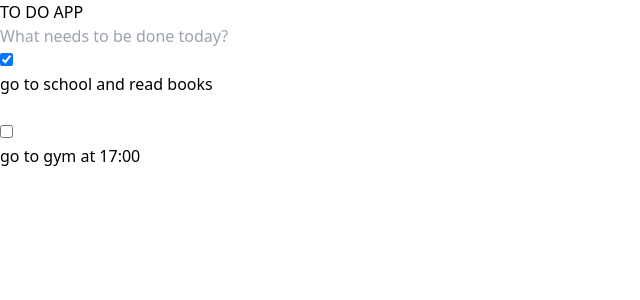
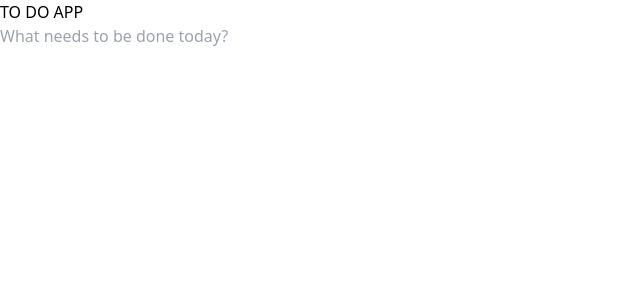
Before and after one commit to Hesammousavi/todos-react, a React (Vite) app: page / in a window 1280 px wide. Shown: the top 300 px of the page, without its empty margins (0-640 px from the left). Built offline with nearby package versions, Linux system fonts and the light colour scheme.

Commit message:
add last changes

```diff
--- a/src/App.jsx
+++ b/src/App.jsx
@@ -1,6 +1,8 @@
+import { useEffect } from "react"
 import Todos from "./components/Todos"
 
 function App() {
+
 
 
   return (
--- /dev/null
+++ b/src/components/NewTodoInput.jsx
@@ -0,0 +1,27 @@
+import { useState } from "react";
+
+export default function NewTodoInput({ addTodo }) {
+    const [ newTodoTitle , setNewTodoTitle ] = useState("");
+
+    const onInputNewTodoChangeHandler = (event) => {
+        setNewTodoTitle(event.target.value)
+    }
+
+
+    const addNewTodoHandler = (event) => {
+        if( event.key === 'Enter' && newTodoTitle !== "") {
+            addTodo(newTodoTitle);
+            setNewTodoTitle("");
+        }
+    }
+
+    return (
+        <div className="relative">
+            <input type="text" placeholder="What needs to be done today?"
+                onChange={onInputNewTodoChangeHandler}
+                onKeyDown={addNewTodoHandler}
+                value={newTodoTitle}
+                className="w-full px-2 py-3 border rounded outline-none border-grey-600" />
+        </div>
+    )
+}
--- a/src/components/TodoList.jsx
+++ b/src/components/TodoList.jsx
@@ -3,7 +3,7 @@ import TodoListItem from "./TodoListItem";
 
 export default function TodoList({ todos , deleteTodo , toggleTodoStatus , editTodoTitle}) {
 
-
+    console.log('todo list re render')
     return (
         <ul className="list-reset">
             { todos.map( (todo, index) => <TodoListItem key={index} todo={todo} deleteTodo={deleteTodo} toggleTodoStatus={toggleTodoStatus} editTodoTitle={editTodoTitle} />) }
--- a/src/components/TodoListItem.jsx
+++ b/src/components/TodoListItem.jsx
@@ -1,4 +1,4 @@
-import { useState } from "react";
+import { useEffect, useState } from "react";
 import DeleteIcon from "./icons/DeleteIcon";
 import EditIcon from "./icons/EditIcon";
 
@@ -13,6 +13,14 @@ export default function TodoListItem({ todo , deleteTodo , toggleTodoStatus , ed
             setEditMode(false);
         }
     }
+
+    useEffect(() => {
+        console.log(`the component created! => ${todo.title}`);
+
+        return () => {
+            console.log(`the component deleted! => ${todo.title}`);
+        }
+    },[])
 
     return (
         <li className="relative dec flex items-center justify-between px-2 py-6 border-b">
--- a/src/components/Todos.jsx
+++ b/src/components/Todos.jsx
@@ -1,42 +1,21 @@
-import { useState } from "react";
+import { useEffect, useState } from "react";
 import TodoList from "./TodoList";
 import { v4 as uuidv4 } from 'uuid';
+import NewTodoInput from "./NewTodoInput";
+import customEffect from "../hooks/customEffect";
 
 export default function Todos() {
-    const [ todos , setTodos ] = useState([
-        {
-            id : uuidv4(),
-            title : 'go to school and read books',
-            status: true
-        },
-        {
-            id : uuidv4(),
-            title : 'go to gym at 17:00',
-            status : false
-        }
-    ]);
-    const [ newTodoTitle , setNewTodoTitle ] = useState("");
+    const [ todos , setTodos ] = useState([]);
 
-
-
-    const onInputNewTodoChangeHandler = (event) => {
-        setNewTodoTitle(event.target.value)
-    }
-
-    const addNewTodoHandler = (event) => {
-        if( event.key === 'Enter' && newTodoTitle !== "") {
-
+    const addNewTodoHandler = (todoTitle) => {
         setTodos([
             ...todos,
             {
                 id : uuidv4(),
-                    title : newTodoTitle,
+                title : todoTitle,
                 status : false,
             }
         ])
-
-            setNewTodoTitle("");
-        }
     }
 
     const deleteTodoHandler = (todo) => {
@@ -71,6 +50,14 @@ export default function Todos() {
         setTodos(newTodos);
     }
 
+    useEffect(() => {
+        setTodos( JSON.parse( localStorage.getItem('todos_list') ) ?? [])
+    } , [])
+
+    useEffect( () => {
+        localStorage.setItem('todos_list' , JSON.stringify(todos))
+    }, [ todos ])
+
 
     return (
         <div className="flex items-center justify-center h-screen">
@@ -78,13 +65,7 @@ export default function Todos() {
                 <div className="flex items-center mb-6">
                     <h1 className="mr-6 text-4xl font-bold text-purple-600"> TO DO APP</h1>
                 </div>
-                <div className="relative">
-                    <input type="text" placeholder="What needs to be done today?"
-                        onChange={onInputNewTodoChangeHandler}
-                        onKeyDown={addNewTodoHandler}
-                        value={newTodoTitle}
-                        className="w-full px-2 py-3 border rounded outline-none border-grey-600" />
-                </div>
+                <NewTodoInput addTodo={addNewTodoHandler} />
                 <TodoList todos={todos} deleteTodo={deleteTodoHandler} toggleTodoStatus={toggleTodoStatusHandler} editTodoTitle={editTodoTitleHandler}/>
             </div>
         </div>
--- /dev/null
+++ b/src/hooks/customEffect.jsx
@@ -0,0 +1,12 @@
+let localStates = [];
+
+export default function customEffect(callback , states = []) {
+
+    if( localStates != states) {
+        localStates = states;
+        console.log(states);
+    }
+
+    console.log(localStates)
+
+}
--- a/src/main.jsx
+++ b/src/main.jsx
@@ -6,5 +6,5 @@ import './index.css'
 ReactDOM.createRoot(document.getElementById('root')).render(
 //   <React.StrictMode>
     <App />
-//   </React.StrictMode>,
+//    </React.StrictMode>,
 )
```
Lines whose indentation alone changed are shown as unchanged.
